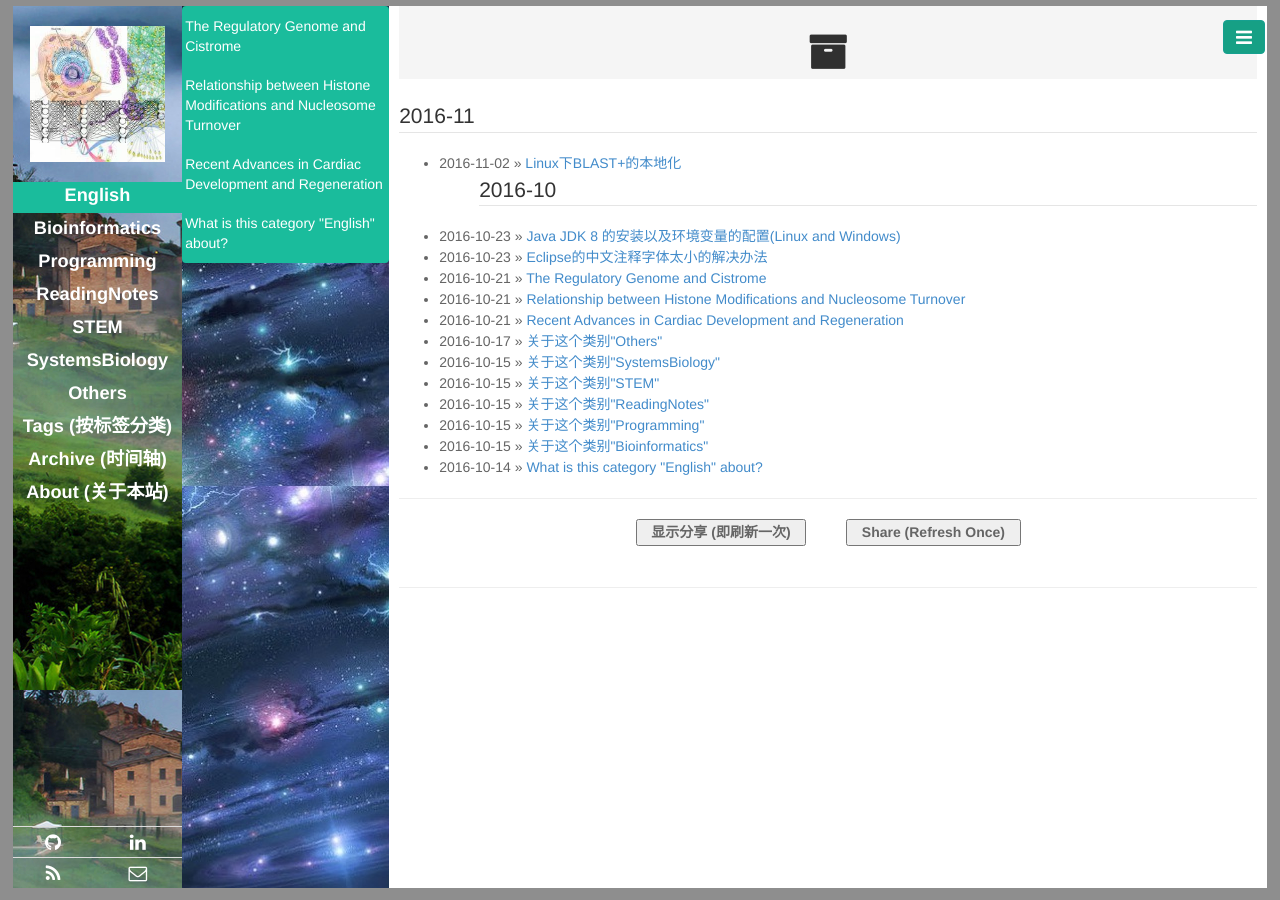
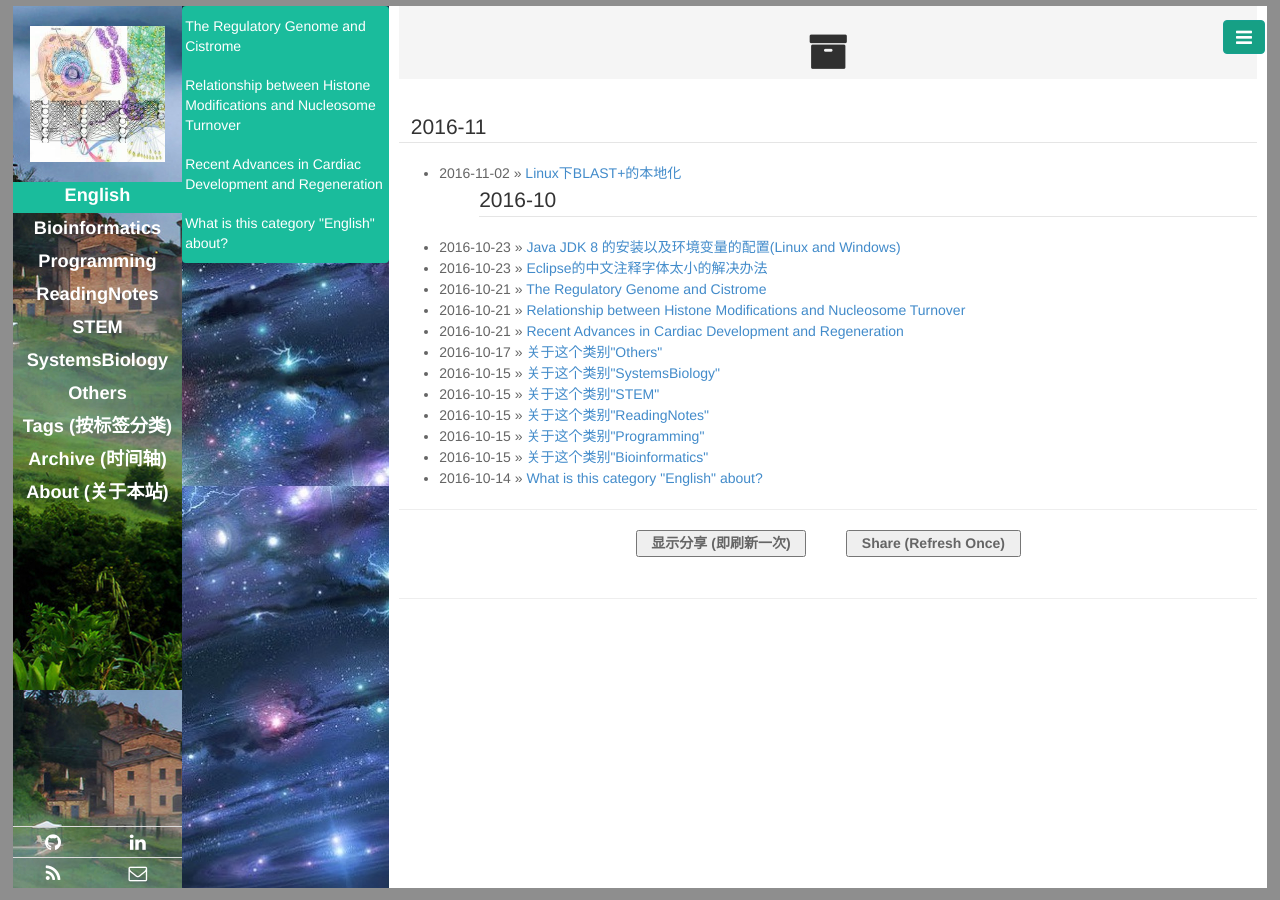
Before and after one commit to CTLife/CTLife.github.io, a Jekyll site: the page built from pages/archive.html, in a window 1280 px wide. Built offline with Jekyll 4.4.1, drawn with Linux system fonts in a browser that asks for light colours; Markdown is read by kramdown in place of the engine named in the settings.

Commit message:
Update archive.html

```diff
--- a/pages/archive.html
+++ b/pages/archive.html
@@ -12,8 +12,8 @@ comments: false
     {% capture next_month %}{{ post.previous.date | date: "%m" }}{% endcapture %}
 
     {% if forloop.first %}
-      <br>
-      <legend id="{{this_year}}-{{this_month}}">{{this_year}}-{{this_month}}</legend>
+
+      <legend id="{{this_year}}-{{this_month}}"> <br>  {{this_year}}-{{this_month}}</legend>
       <ul>
     {% endif %}
     <li><span>{{ post.date | date: "%Y-%m-%d" }}</span> &raquo;
@@ -25,7 +25,6 @@ comments: false
     {% else %}
       {% if this_year != next_year %}
         <ul>
-         <br>
         <legend id="{{next_year}}-{{next_month}}">{{next_year}}-{{next_month}}</legend>
         </ul>
       {% else %}
```
